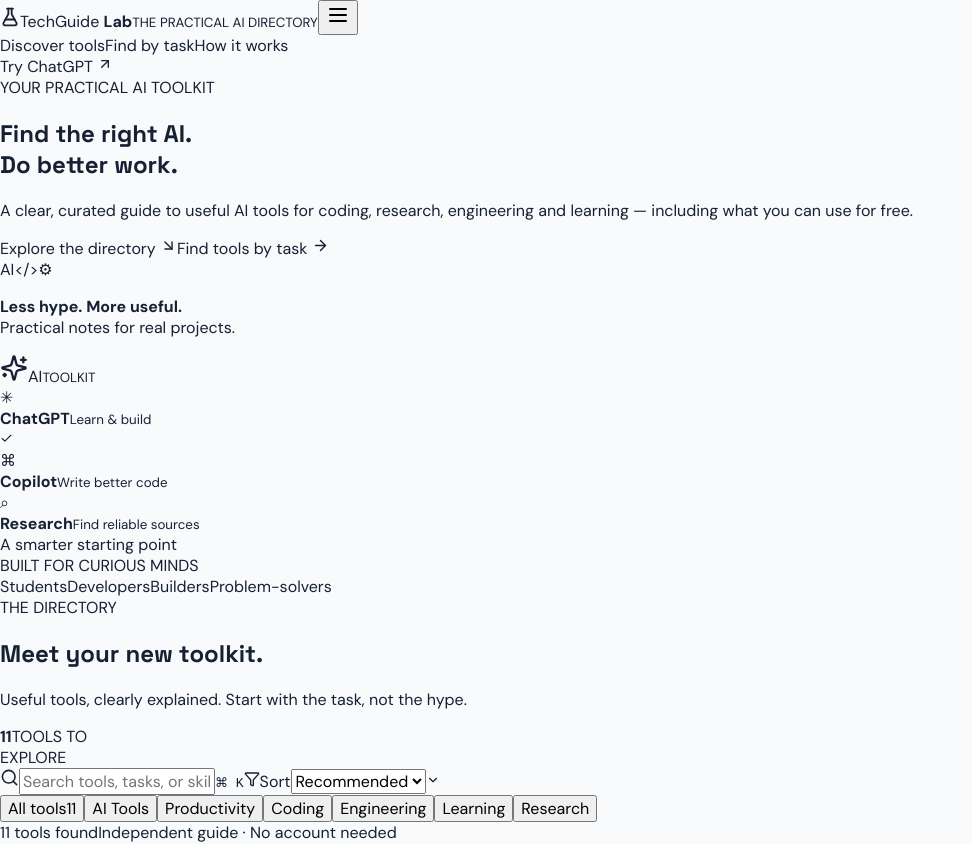
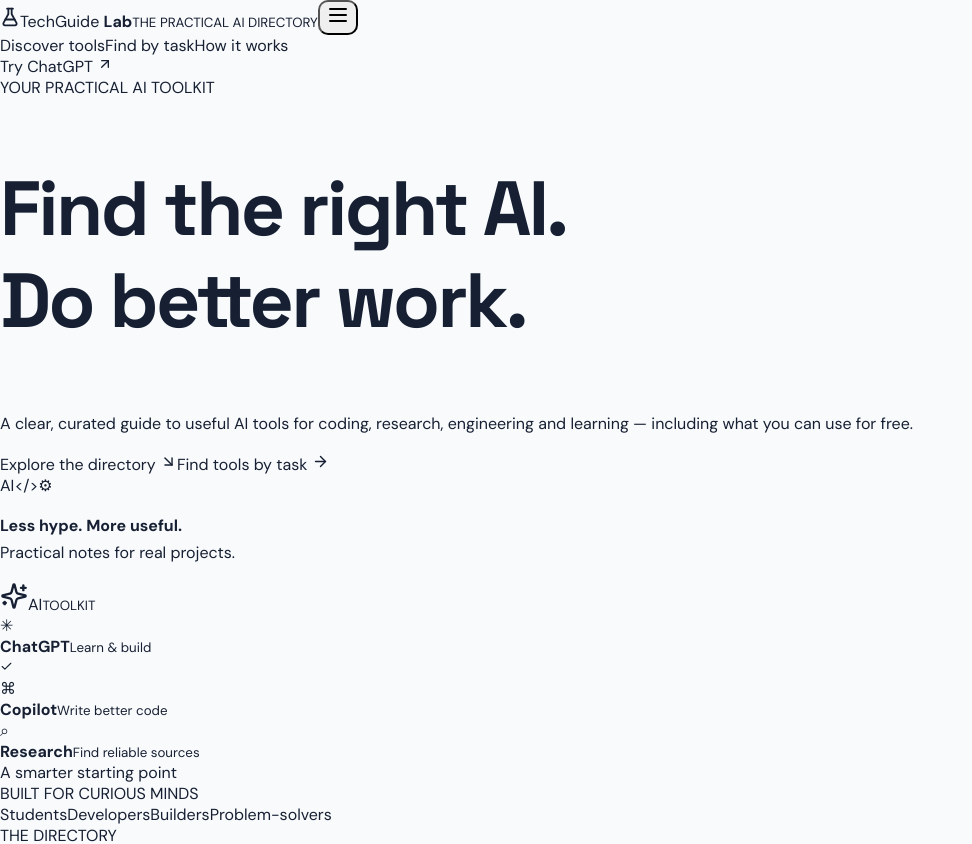
Before and after one commit to Jashwanth186/techguide-lab, a React (Vite) app: page / in a window 1280 px wide. Shown: the top 844 px of the page, without its empty margins (0-972 px from the left). Built offline with nearby package versions, Linux system fonts and the light colour scheme.

Commit message:
Update styles.css

```diff
--- a/src/styles.css
+++ b/src/styles.css
@@ -9,23 +9,33 @@
   text-rendering: optimizeLegibility;
   -webkit-font-smoothing: antialiased;
   -moz-osx-font-smoothing: grayscale;
+  font-optical-sizing: auto;
 }
 
 * {
   box-sizing: border-box;
 }
 
+html {
+  scroll-behavior: smooth;
+}
+
 body {
   margin: 0;
   min-width: 320px;
   min-height: 100vh;
+  background: #f8fafc;
 }
 
-button, input, textarea, select {
+button,
+input,
+textarea,
+select {
   font: inherit;
 }
 
-button, a {
+button,
+a {
   -webkit-tap-highlight-color: transparent;
 }
 
@@ -39,9 +49,54 @@
 }
 
 img {
+  display: block;
   max-width: 100%;
 }
 
-h1, h2, h3, h4 {
+h1,
+h2,
+h3,
+h4 {
   font-family: 'Space Grotesk', sans-serif;
+  line-height: 1.2;
+  letter-spacing: -0.035em;
 }
+
+h1 {
+  font-size: clamp(2.5rem, 6vw, 4.8rem);
+}
+
+h2 {
+  font-size: clamp(1.8rem, 4vw, 2.7rem);
+}
+
+p {
+  line-height: 1.7;
+}
+
+button,
+input,
+textarea,
+select {
+  border-radius: 10px;
+}
+
+button {
+  transition: transform 0.2s ease, opacity 0.2s ease;
+}
+
+button:hover {
+  opacity: 0.88;
+}
+
+a:focus-visible,
+button:focus-visible,
+input:focus-visible {
+  outline: 3px solid #8b9cff;
+  outline-offset: 3px;
+}
+
+::selection {
+  background: #dbeafe;
+  color: #172033;
+}
```
